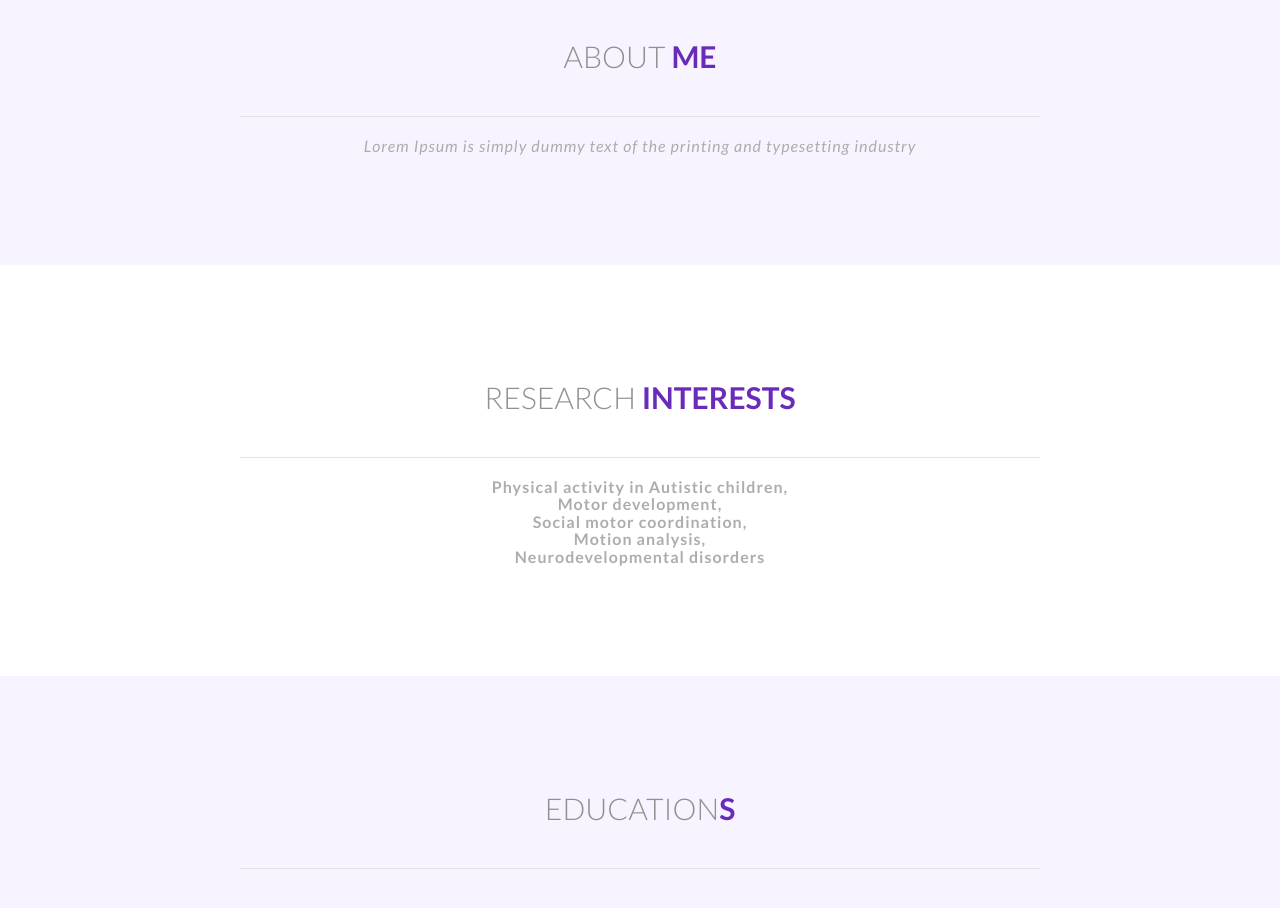
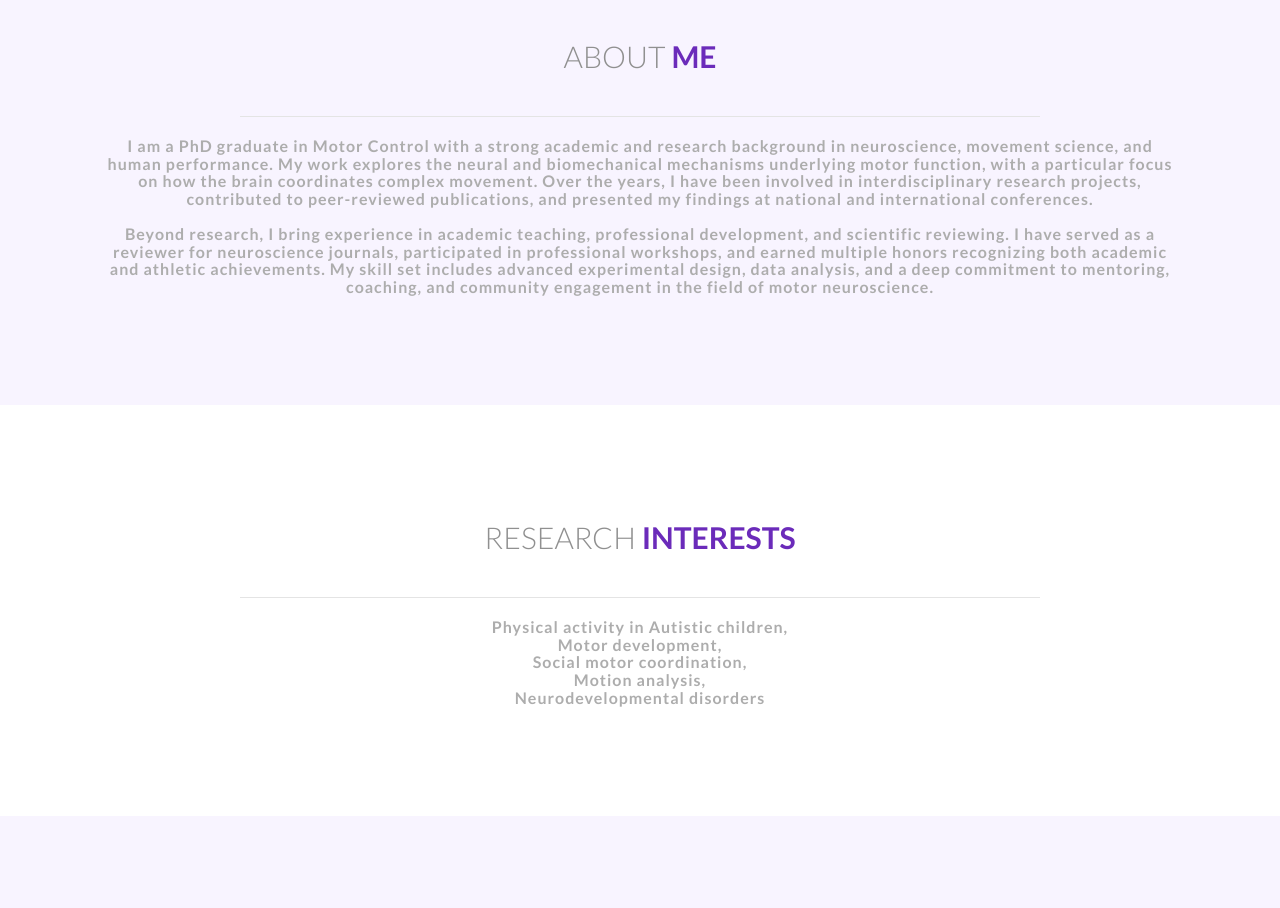
Before and after one commit to b-ghaheri/b-ghaheri.github.io, a plain HTML site: page index.html in a window 1280 px wide. Shown: the part 860-1768 px from the top of the page. Drawn offline with nearby package versions, Linux system fonts and the light colour scheme; some icons are missing.

Commit message:
index.html: Add About text

```diff
--- a/index.html
+++ b/index.html
@@ -103,7 +103,17 @@
             <div class="section-header">
                 <h2>About <span class="highlight"><strong>ME</strong></span></h2>
                 <div class="fancy"><span></span></div>
-                <h5><em>Lorem Ipsum is simply dummy text of the printing and typesetting industry</em></h5>
+                <h5><strong>
+                    I am a PhD graduate in Motor Control with a strong academic and research background in neuroscience,
+                    movement science, and human performance. My work explores the neural and biomechanical mechanisms
+                    underlying motor function, with a particular focus on how the brain coordinates complex movement.
+                    Over the years, I have been involved in interdisciplinary research projects, contributed to peer-reviewed publications,
+                    and presented my findings at national and international conferences. <br><br>
+                    Beyond research, I bring experience in academic teaching, professional development, and scientific reviewing.
+                    I have served as a reviewer for neuroscience journals, participated in professional workshops, and earned
+                    multiple honors recognizing both academic and athletic achievements. My skill set includes advanced experimental design,
+                    data analysis, and a deep commitment to mentoring, coaching, and community engagement in the field of motor neuroscience.
+                </strong></h5>
             </div>
         </div><!-- end container -->
     </section>
```
